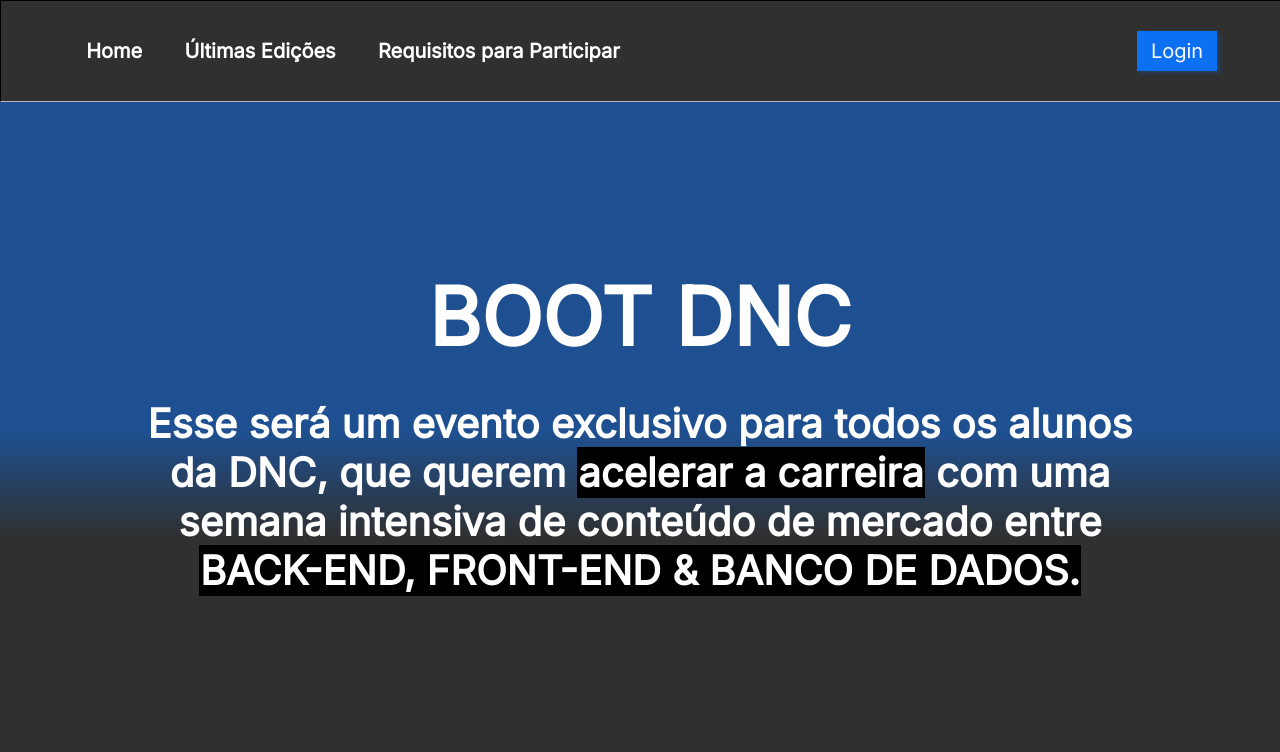
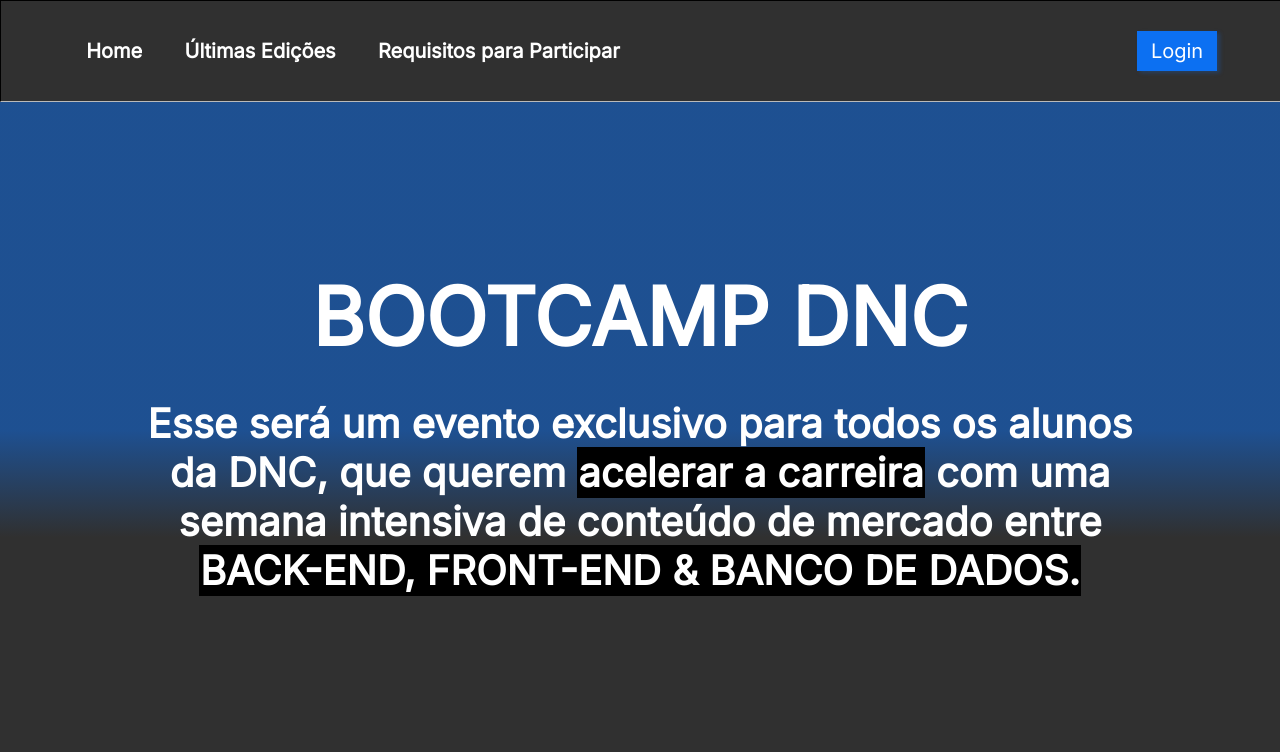
Before and after one commit to soaresgustavon/bootcamp, a plain HTML site: page index.html in a window 1280 px wide. Shown: the top 752 px of the page. Drawn offline with Linux system fonts and the light colour scheme; a web font is replaced by a local one.

Commit message:
Revertendo teste feito integração github e netlify

```diff
--- a/index.html
+++ b/index.html
@@ -24,7 +24,7 @@
     <section>
 
         <header>
-            <h1> BOOT DNC </h1>
+            <h1> BOOTCAMP DNC </h1>
 
             <h2>
                 Esse será um evento exclusivo para todos os alunos <br>
```
